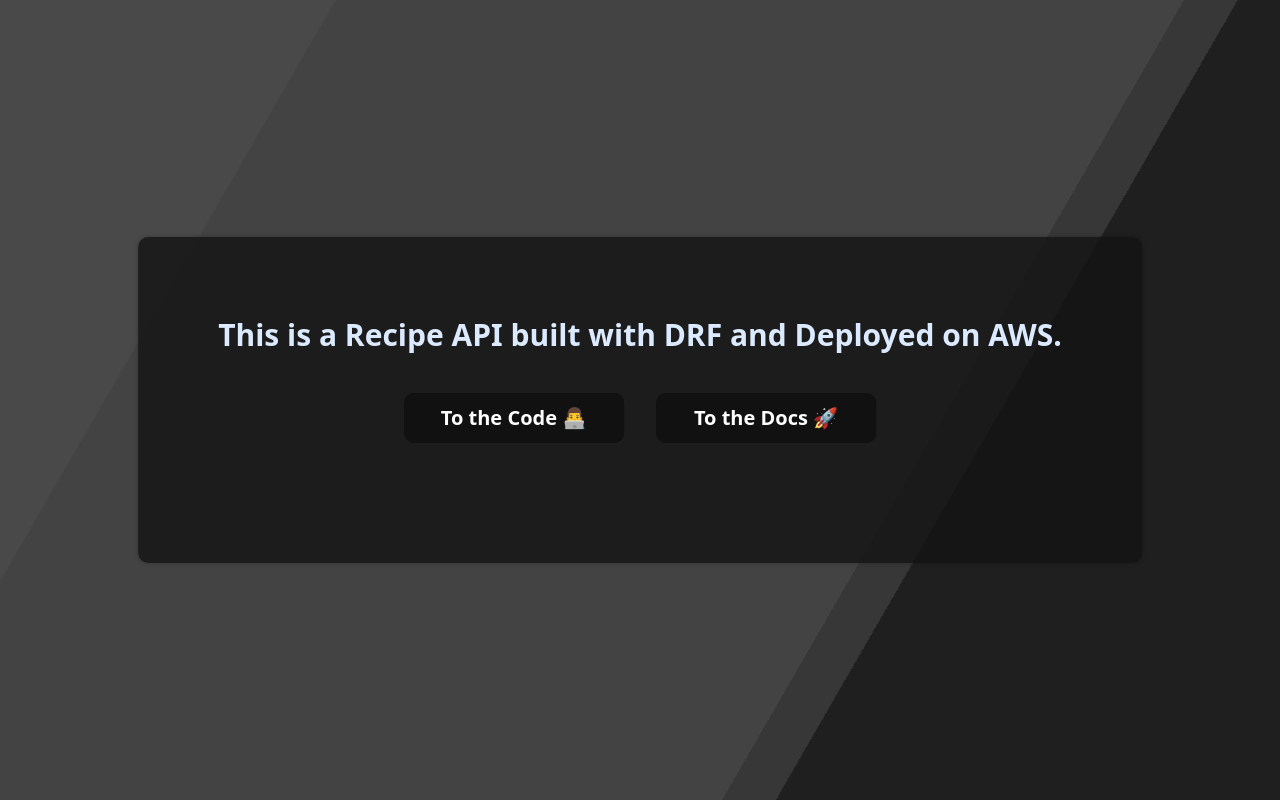
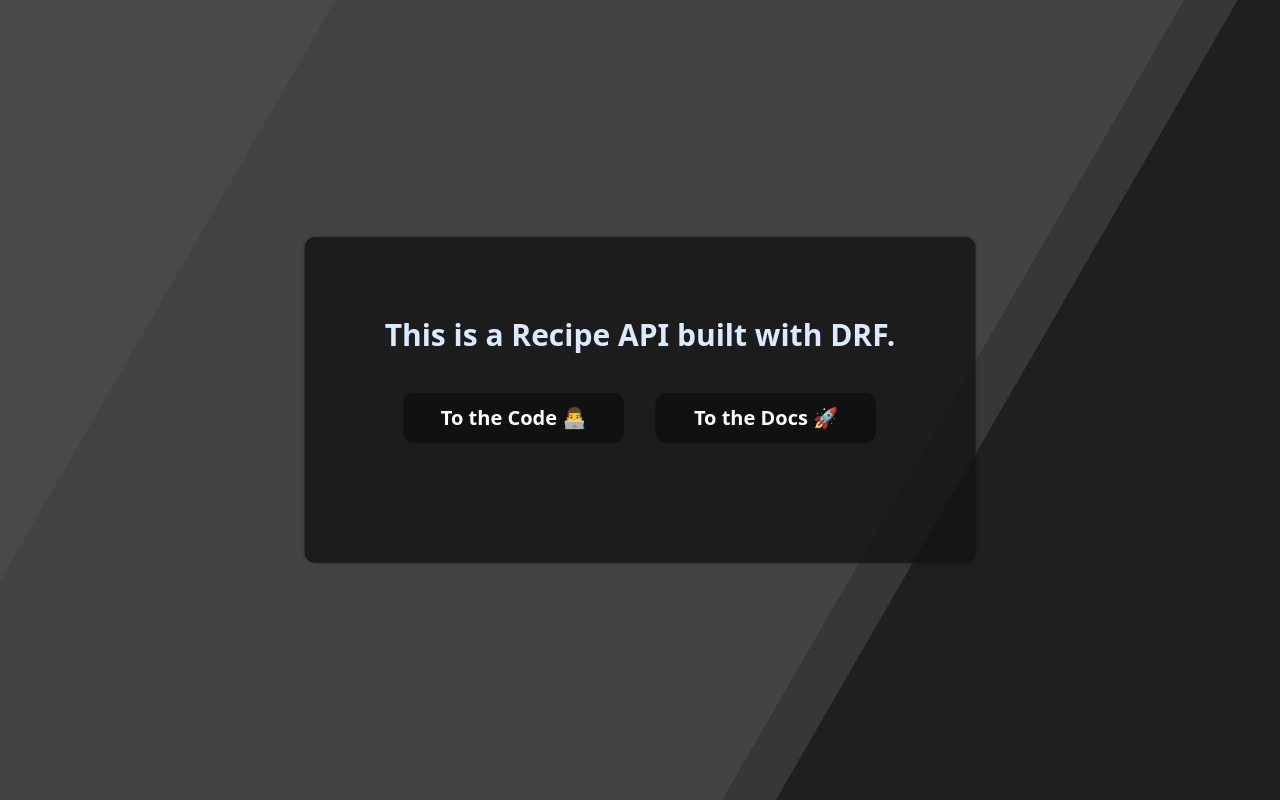
Before and after one commit to hitenvats16/Recipe-app-api, a Django app: page / in a window 1280 px wide. Run offline with Django 3.2, Linux system fonts and the light colour scheme; parts of the project's set-up code (start-up, migrations or seed data) failed here and were passed over; some libraries are stand-ins or nearby versions.

Commit message:
changed index.html

```diff
--- a/templates/index.html
+++ b/templates/index.html
@@ -148,7 +148,7 @@
     <div class="content flex items-center justify-center flex-col">
       <div class="w-max h-max">
         <h1 class="text-3xl text-blue-100 font-bold">
-          This is a Recipe API built with DRF and Deployed on AWS.
+          This is a Recipe API built with DRF.
         </h1>
         <div class="py-10 w-full flex items-center justify-center">
           <button
```
